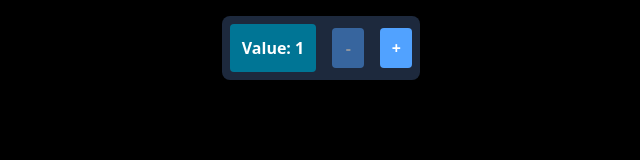
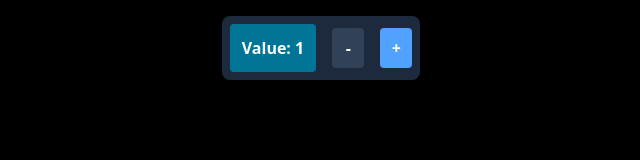
Before and after one commit to Sanbir-Singh/cprg306-assignments, a Next.js app: page /week-4 in a window 1280 px wide. Shown: the top 160 px of the page, without its empty margins (319-959 px from the left). Built offline with nearby package versions, Linux system fonts and the light colour scheme.

Commit message:
change button style

```diff
--- a/app/week-4/new-item.js
+++ b/app/week-4/new-item.js
@@ -24,14 +24,22 @@ export default function NewItem() {
         </div>
         <button
           onClick={decrement}
-          className="bg-blue-400 font-bold hover:bg-cyan-700 disabled:cursor-not-allowed disabled:opacity-50 active:bg-slate-400 rounded text-white w-8 p-2 m-auto"
+          className={`text-white w-8 p-2 m-auto font-bold rounded ${
+            quantity <= 1
+              ? "bg-slate-700 cursor-not-allowed hover:bg-slate-700"
+              : "bg-blue-400 hover:bg-cyan-700 active:bg-slate-400"
+          }`}
           disabled={quantity <= 1}
         >
           -
         </button>
         <button
           onClick={increment}
-          className="bg-blue-400 font-bold hover:bg-cyan-700 disabled:cursor-not-allowed disabled:opacity-50 active:bg-slate-400 rounded text-white w-8 p-2 m-auto"
+          className={`text-white w-8 p-2 m-auto font-bold rounded ${
+            quantity >= 20
+              ? "bg-slate-700 cursor-not-allowed hover:bg-slate-700"
+              : "bg-blue-400 hover:bg-cyan-700 active:bg-slate-400"
+          }`}
           disabled={quantity >= 20}
         >
           +
```
